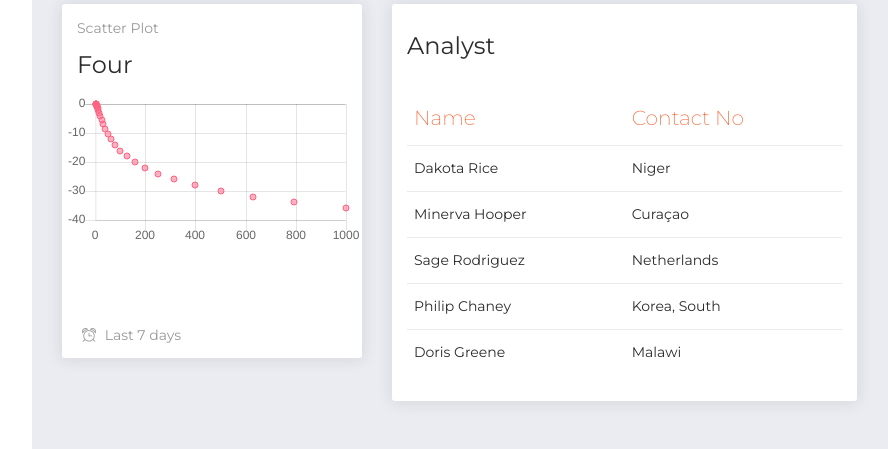
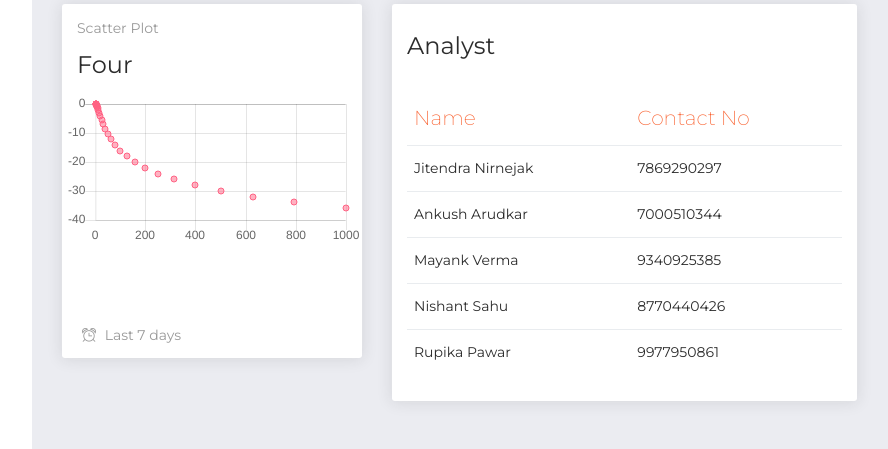
Before and after one commit to nirnejak/TellMe, a Flask app: page /dashboard in a window 1280 px wide. Shown: the part 1300-1749 px from the top of the page, without its empty margins (228-1116 px from the left). Run offline with Flask 2, Linux system fonts and the light colour scheme; data that the repository does not hold is empty; some libraries are stand-ins or nearby versions.

Commit message:
Dashboard Analyst

```diff
--- a/templates/dashboard.html
+++ b/templates/dashboard.html
@@ -23,7 +23,9 @@
                 <div class="card card-chart">
                     <div class="card-header">
                         <h5 class="card-category">Farms</h5>
-                        <h4 class="card-title">{% for total in data.totalFarms %} {{ total[0] }} {% endfor %} Farms</h4>
+                        <h4 class="card-title">{% for total in data.totalFarms %} {{ total[0] }} {% endfor %} Farms
+
+                            </h4>
                     </div>
                     <div class="card-footer">
                         <div class="stats">
@@ -209,42 +211,42 @@
                                 <tbody>
                                     <tr>
                                         <td>
-                                            Dakota Rice
+                                            Jitendra Nirnejak
                                         </td>
                                         <td>
-                                            Niger
+                                            7869290297
                                         </td>
                                     </tr>
                                     <tr>
                                         <td>
-                                            Minerva Hooper
+                                            Ankush Arudkar
                                         </td>
                                         <td>
-                                            Curaçao
+                                            7000510344
                                         </td>
                                     </tr>
                                     <tr>
                                         <td>
-                                            Sage Rodriguez
+                                            Mayank Verma
                                         </td>
                                         <td>
-                                            Netherlands
+                                            9340925385
                                         </td>
                                     </tr>
                                     <tr>
                                         <td>
-                                            Philip Chaney
+                                            Nishant Sahu
                                         </td>
                                         <td>
-                                            Korea, South
+                                            8770440426
                                         </td>
                                     </tr>
                                     <tr>
                                         <td>
-                                            Doris Greene
+                                            Rupika Pawar
                                         </td>
                                         <td>
-                                            Malawi
+                                            9977950861
                                         </td>
                                     </tr>
                                 </tbody>
```
